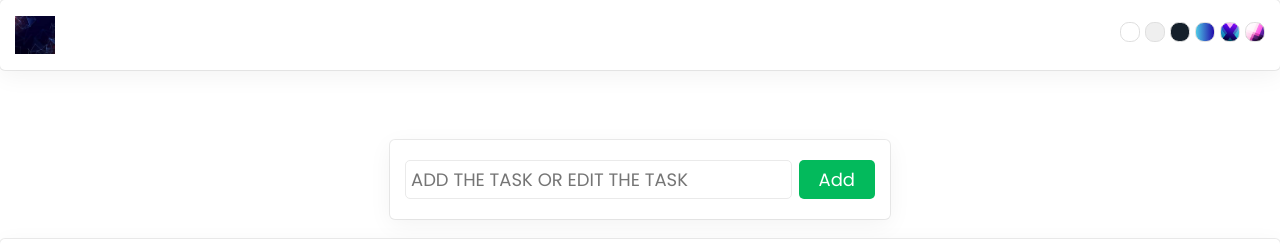
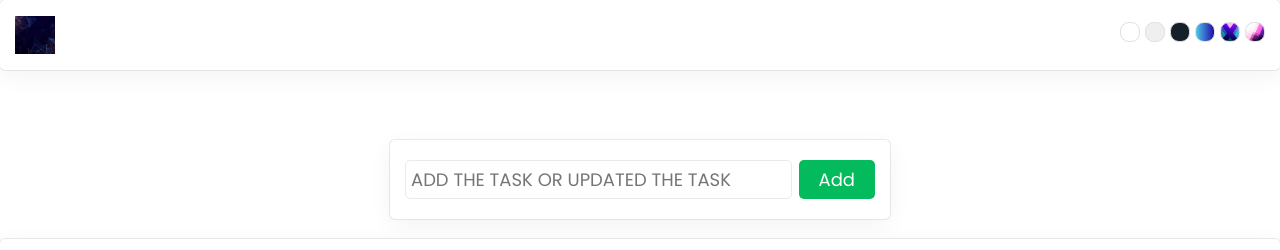
Before and after one commit to Gaddampraveen454/Todo-app-project, a React (Create React App) app in the folder myapp/: page / in a window 1280 px wide. Shown: the top 250 px of the page. Built offline with nearby package versions, Linux system fonts and the light colour scheme.

Commit message:
Add task updated

```diff
--- a/myapp/src/components/AddTask.js
+++ b/myapp/src/components/AddTask.js
@@ -49,7 +49,7 @@ const AddTask = ({ tasklist, setTasklist, editTaskId, setEditTaskId }) => {
           value={inputValue}
           onChange={(e) => setInputValue(e.target.value)}
           autoComplete='off'
-          placeholder='ADD THE TASK OR EDIT THE TASK'
+          placeholder='ADD THE TASK OR UPDATED THE TASK'
         />
         <button type="submit">{editTaskId ? 'Update' : 'Add'}</button>
       </form>
```
